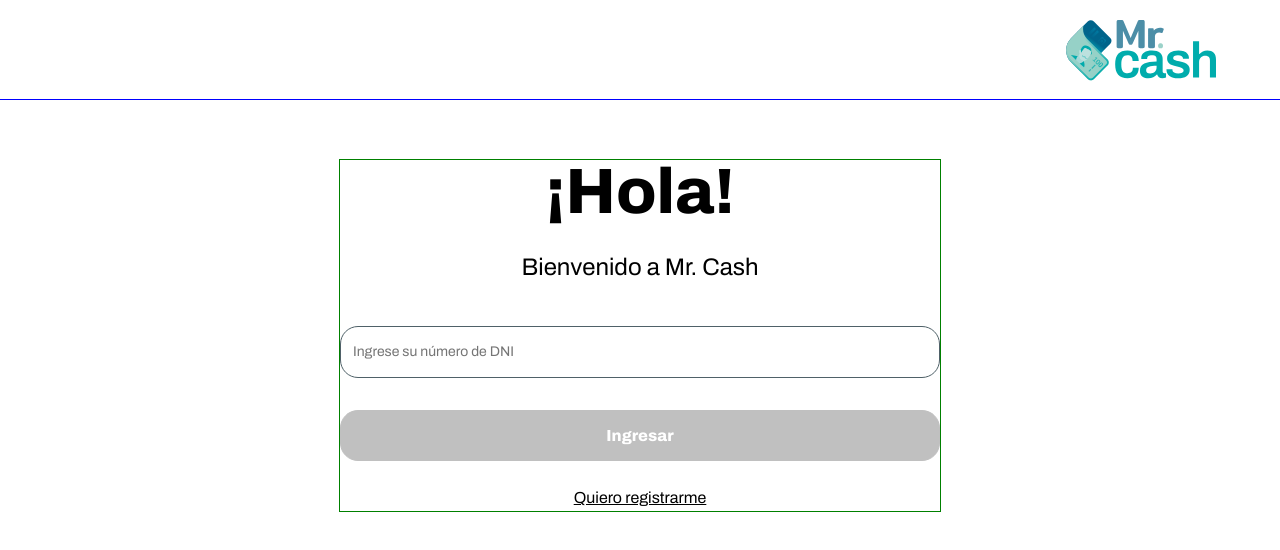
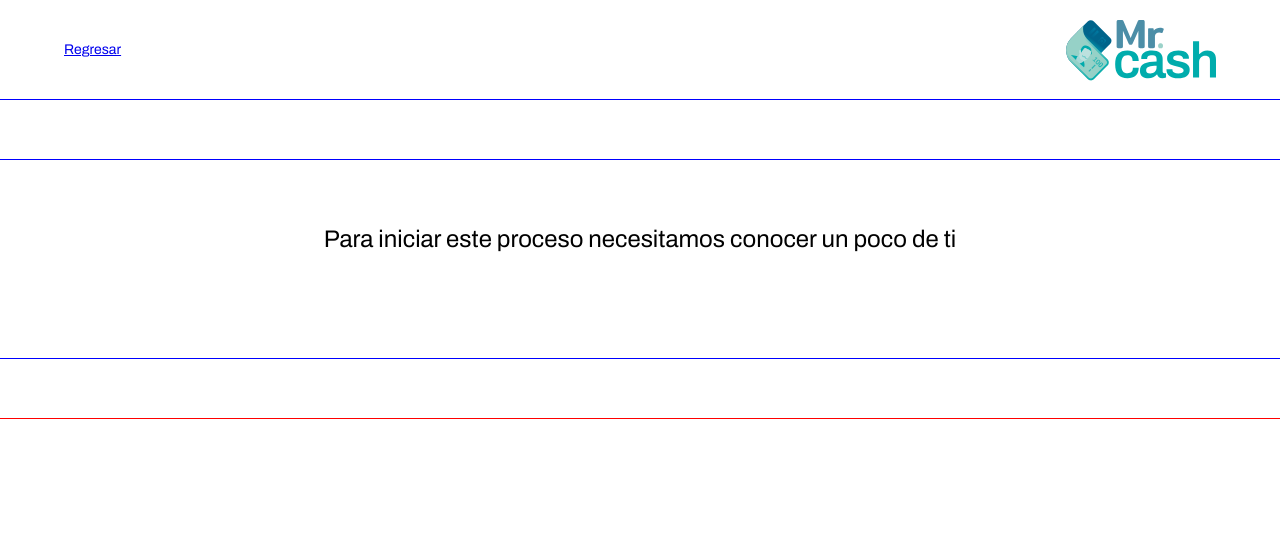
Before and after one commit to keratech-peru/mrcash-frontend, a React (Create React App) app: page /register in a window 1280 px wide. Shown: the top 550 px of the page. Built offline with nearby package versions, Linux system fonts and the light colour scheme.

Commit message:
La librería de react router dom fue instalada debidamente

```diff
--- a/package.json
+++ b/package.json
@@ -12,6 +12,7 @@
     "@types/react-dom": "^18.2.7",
     "react": "^18.2.0",
     "react-dom": "^18.2.0",
+    "react-router-dom": "^6.16.0",
     "react-scripts": "5.0.1",
     "typescript": "^4.9.5",
     "web-vitals": "^2.1.4"
--- a/src/App.tsx
+++ b/src/App.tsx
@@ -1,15 +1,18 @@
+import { Routes, Route } from "react-router-dom";
+
 import "./App.css";
 
 import Login from "./views/Login/Login";
-
-import Header from "./layouts/Header/Header";
+import Register from "./views/Register/Register";
 
 const App = () => {
   return (
     <div className="app">
       <div className="wrapper">
-        <Header />
-        <Login />
+        <Routes>
+          <Route path="/" element={ <Login/> } />
+          <Route path="register" element={ <Register/> } />
+        </Routes>
       </div>
     </div>
   );
--- a/src/components/Link/Link.css
+++ /dev/null
@@ -1,7 +0,0 @@
-.link {
-  color: var(--black);
-  font: var(--link-font);
-  text-decoration-line: underline;
-  margin: 24px 0 0 0;
-  cursor: pointer;
-}
--- a/src/components/Link/Link.tsx
+++ /dev/null
@@ -1,15 +0,0 @@
-import React from "react";
-
-import "./Link.css";
-
-interface LinkProps {
-  text: string;
-};
-
-const Link = ({ text }: LinkProps) => {
-  return (
-    <a className="link">{text}</a>
-  )
-};
-
-export default Link;
--- a/src/index.tsx
+++ b/src/index.tsx
@@ -1,9 +1,16 @@
 import React from "react";
 import ReactDOM from "react-dom/client";
+import { BrowserRouter } from "react-router-dom";
 
 import "./index.css";
 import App from "./App";
 
 const root = ReactDOM.createRoot(document.getElementById("root") as HTMLElement);
 
-root.render(<React.StrictMode><App /></React.StrictMode>);
+root.render(
+  <React.StrictMode>
+    <BrowserRouter>
+      <App />
+    </BrowserRouter>
+  </React.StrictMode>
+);
--- a/src/layouts/Header/Header.css
+++ b/src/layouts/Header/Header.css
@@ -8,11 +8,6 @@
   width: 90%;
   display: flex;
   align-items: center;
-  justify-content: flex-end;
+  justify-content: space-between;
   margin: 0 auto;
 }
-
-.header__logo {
-  display: grid;
-  place-items: center;
-}
--- a/src/layouts/Header/Header.tsx
+++ b/src/layouts/Header/Header.tsx
@@ -1,14 +1,21 @@
+import { Link } from "react-router-dom";
+
 import "./Header.css";
 
 import Logo from "../../assets/icons/Logo";
 
-const Header = () => {
+interface HeaderProps {
+  canReturn?: boolean;
+};
+
+const Header = ({ canReturn = false }: HeaderProps) => {
   return (
     <header className="header">
       <div className="header_container">
-        <a className="header__logo" href="/">
-          <Logo />
-        </a>
+        <div>
+          { canReturn && <Link to="/">Regresar</Link> }
+        </div>
+        <Logo />
       </div>
     </header>
   );
--- a/src/views/Login/Login.tsx
+++ b/src/views/Login/Login.tsx
@@ -1,22 +1,26 @@
-import React from "react";
+import { Link } from "react-router-dom";
 
 import "./Login.css";
 
 import Input from "../../components/Input/Input";
 import Button from "../../components/Button/Button";
-import Link from "../../components/Link/Link";
+
+import Header from "../../layouts/Header/Header";
 
 const Login = () => {
   return (
-    <div className="login">
+    <>
+      <Header />
+      <main className="login">
         <div className="container_login">
           <h1 className="title">¡Hola!</h1>
           <p className="description">Bienvenido a Mr. Cash</p>
           <Input placeholder={"Ingrese su número de DNI"} />
           <Button text={"Ingresar"} />
-        <Link text={"Quiero registrarme"} />
+          <Link to="register">Quiero registrarme</Link>
         </div>
-    </div>
+      </main>
+    </>
   );
 };
 
--- /dev/null
+++ b/src/views/Register/Register.css
@@ -0,0 +1,14 @@
+.register {
+  outline: 1px solid blue;
+  padding: 60px 0;
+}
+
+.container_register {
+  outline: 1px solid green;
+  width: 60%;
+  max-width: 600px;
+  display: flex;
+  flex-direction: column;
+  align-items: center;
+  margin: 0 auto;
+}
--- /dev/null
+++ b/src/views/Register/Register.tsx
@@ -0,0 +1,21 @@
+import "./Register.css";
+
+import Header from "../../layouts/Header/Header";
+
+const Register = () => {
+  return (
+    <>
+      <Header canReturn />
+      <main className="register">
+        <div className="register">
+          <p
+            className="description"
+          >Para iniciar este proceso necesitamos conocer un poco de ti
+          </p>
+        </div>
+      </main>
+    </>
+  );
+};
+
+export default Register;
```
Also changed, not shown: 1 other file (tests, documents, lock files or other folders). Lines whose indentation alone changed are shown as unchanged.
